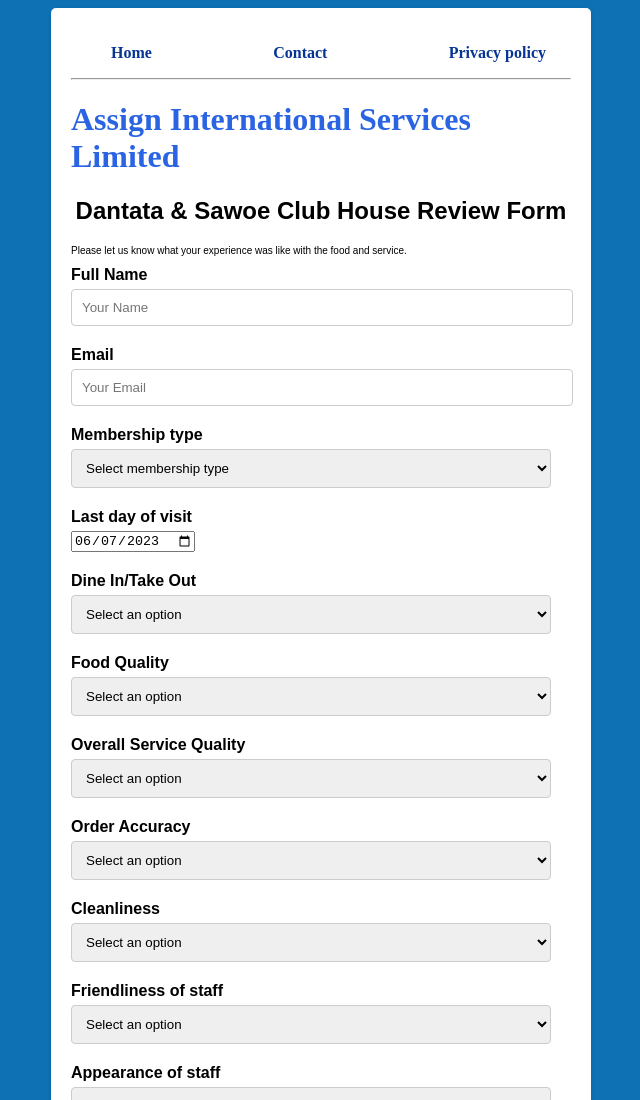
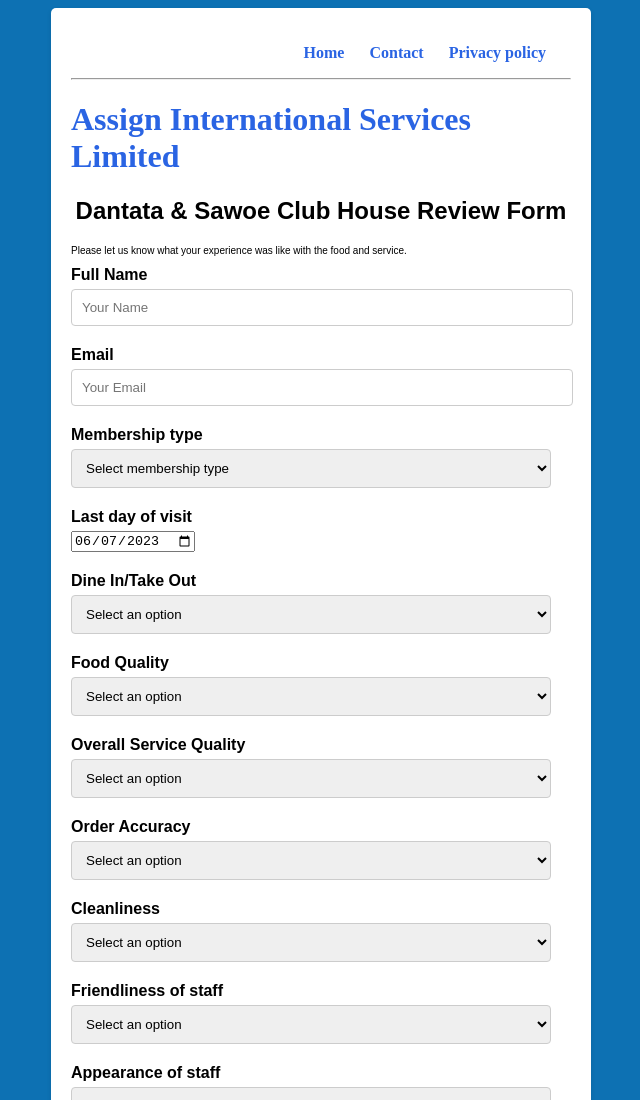
Before and after one commit to mastermathy/contact.github.io, a plain HTML site: page index.html in a window 1280 px wide. Shown: the top 1100 px of the page, without its empty margins (319-959 px from the left). Drawn offline with nearby package versions, Linux system fonts and the light colour scheme; a web font is replaced by a local one.

Commit message:
Add files via upload

```diff
--- a/styles.css
+++ b/styles.css
@@ -88,7 +88,7 @@ body {
   }
 
   li a {
-    color: #073596;
+    color: #2a64e3;
     text-decoration: none;
     font-weight: bold;
     margin-right: 25px;
@@ -97,6 +97,6 @@ body {
 
   nav ul {
     display: flex;
-  justify-content: space-between;
+  justify-content: right;
   list-style: none;
   }
```
